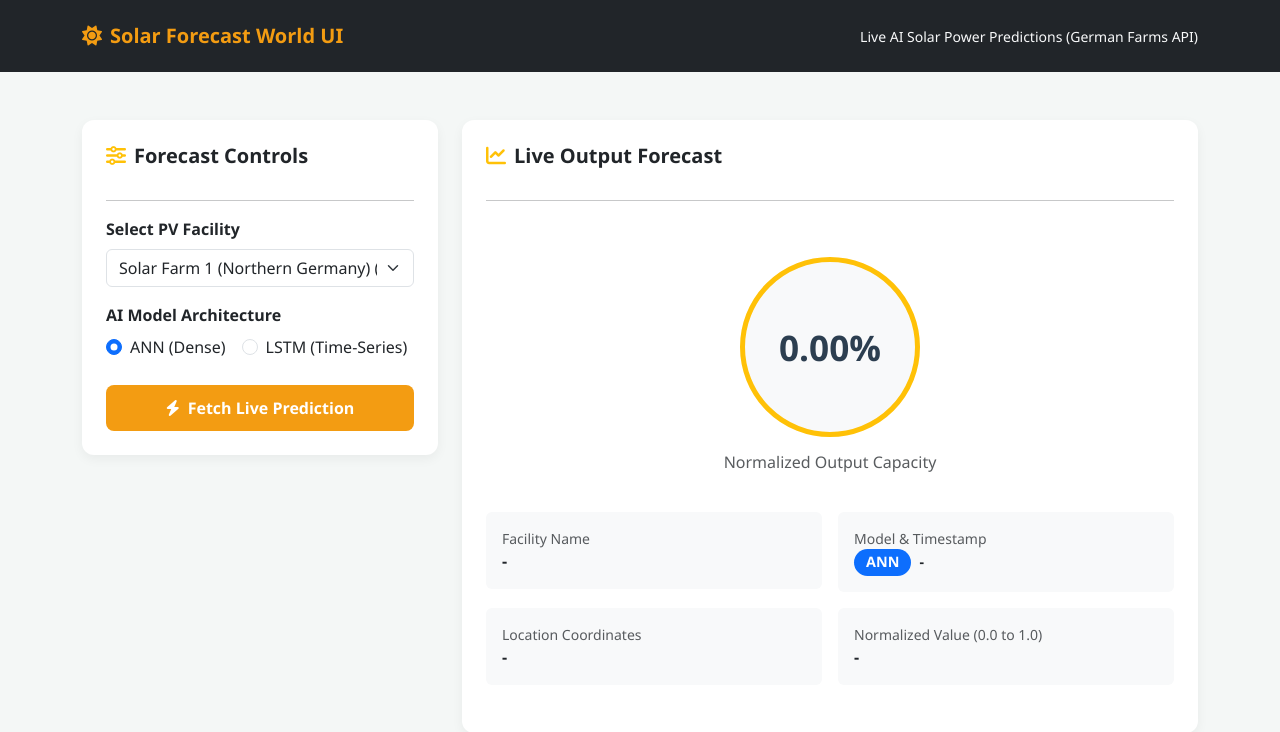
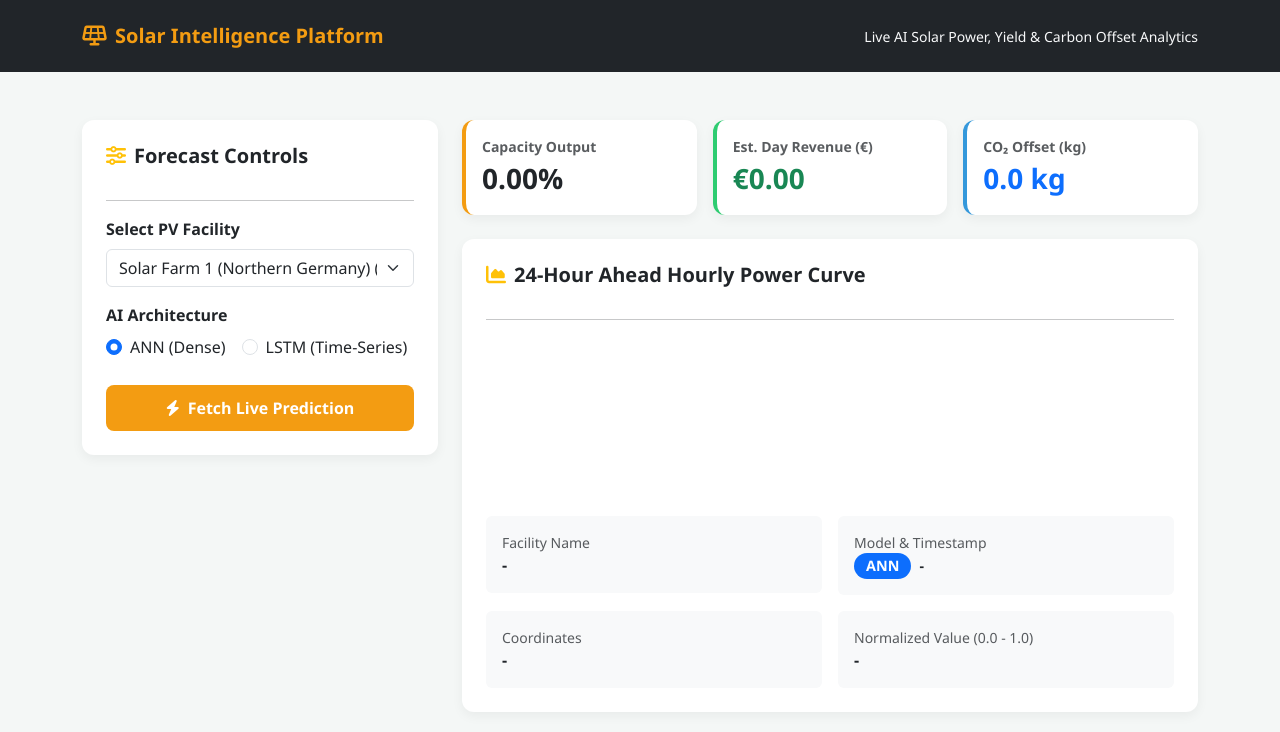
Before and after one commit to Grv-Singh/Solar-Power-Forecasting, a Flask app: page / in a window 1280 px wide. Shown: the top 732 px of the page. Run offline with Flask 3, Linux system fonts and the light colour scheme; a map, chart or similar area stays blank.

Commit message:
Add enterprise features: Chart.js curves, XGBoost, Docker & CI/CD
Co-authored-by: Grv-Singh <12825441+Grv-Singh@users.noreply.github.com>

```diff
--- a/templates/index.html
+++ b/templates/index.html
@@ -3,9 +3,10 @@
 <head>
     <meta charset="UTF-8">
     <meta name="viewport" content="width=device-width, initial-scale=1.0">
-    <title>Live Solar Power Forecasting Dashboard</title>
+    <title>Enterprise Solar Power Forecasting Platform</title>
     <link href="https://cdn.jsdelivr.net/npm/bootstrap@5.3.0/dist/css/bootstrap.min.css" rel="stylesheet">
     <link rel="stylesheet" href="https://cdnjs.cloudflare.com/ajax/libs/font-awesome/6.4.0/css/all.min.css">
+    <script src="https://cdn.jsdelivr.net/npm/chart.js"></script>
     <style>
         body {
             background-color: #f4f7f6;
@@ -25,17 +26,6 @@
         .card-custom:hover {
             transform: translateY(-2px);
         }
-        .gauge-container {
-            position: relative;
-            width: 180px;
-            height: 180px;
-            margin: 0 auto;
-        }
-        .gauge-val {
-            font-size: 2.2rem;
-            font-weight: 800;
-            color: #2c3e50;
-        }
         .btn-forecast {
             background-color: #f39c12;
             color: white;
@@ -52,14 +42,17 @@
             padding: 6px 12px;
             border-radius: 20px;
         }
+        .kpi-card {
+            border-left: 4px solid #f39c12;
+        }
     </style>
 </head>
 <body>
 
     <nav class="navbar navbar-expand-lg navbar-dark bg-dark py-3">
         <div class="container">
-            <a class="navbar-brand" href="#"><i class="fa-solid fa-sun me-2"></i>Solar Forecast World UI</a>
-            <span class="navbar-text text-light small">Live AI Solar Power Predictions (German Farms API)</span>
+            <a class="navbar-brand" href="#"><i class="fa-solid fa-solar-panel me-2"></i>Solar Intelligence Platform</a>
+            <span class="navbar-text text-light small">Live AI Solar Power, Yield & Carbon Offset Analytics</span>
         </div>
     </nav>
 
@@ -67,7 +60,7 @@
         <div class="row g-4">
 
             <!-- Controls Sidebar -->
-            <div class="col-md-4">
+            <div class="col-lg-4">
                 <div class="card card-custom p-4">
                     <h5 class="card-title fw-bold mb-3"><i class="fa-solid fa-sliders text-warning me-2"></i>Forecast Controls</h5>
                     <hr>
@@ -75,12 +68,12 @@
                         <div class="mb-3">
                             <label for="plant-select" class="form-label fw-semibold">Select PV Facility</label>
                             <select id="plant-select" class="form-select">
-                                <option value="" disabled selected>Loading solar farms...</option>
+                                <!-- Options -->
                             </select>
                         </div>
 
                         <div class="mb-3">
-                            <label class="form-label fw-semibold">AI Model Architecture</label>
+                            <label class="form-label fw-semibold">AI Architecture</label>
                             <div class="d-flex gap-3">
                                 <div class="form-check">
                                     <input class="form-check-input" type="radio" name="model-type" id="model-ann" value="ann" checked>
@@ -100,30 +93,50 @@
                 </div>
             </div>
 
-            <!-- Prediction Results Display -->
-            <div class="col-md-8">
-                <div class="card card-custom p-4 text-center">
+            <!-- Dashboard Analytics -->
+            <div class="col-lg-8">
+                <!-- KPI Highlights -->
+                <div class="row g-3 mb-4">
+                    <div class="col-md-4">
+                        <div class="card card-custom p-3 kpi-card">
+                            <small class="text-muted d-block fw-semibold">Capacity Output</small>
+                            <span id="kpi-output" class="fs-3 fw-bold text-dark">0.00%</span>
+                        </div>
+                    </div>
+                    <div class="col-md-4">
+                        <div class="card card-custom p-3 kpi-card" style="border-left-color: #2ecc71;">
+                            <small class="text-muted d-block fw-semibold">Est. Day Revenue (€)</small>
+                            <span id="kpi-revenue" class="fs-3 fw-bold text-success">€0.00</span>
+                        </div>
+                    </div>
+                    <div class="col-md-4">
+                        <div class="card card-custom p-3 kpi-card" style="border-left-color: #3498db;">
+                            <small class="text-muted d-block fw-semibold">CO₂ Offset (kg)</small>
+                            <span id="kpi-co2" class="fs-3 fw-bold text-primary">0.0 kg</span>
+                        </div>
+                    </div>
+                </div>
+
+                <!-- Chart & Output -->
+                <div class="card card-custom p-4">
                     <h5 class="card-title fw-bold text-start mb-3">
-                        <i class="fa-solid fa-chart-line text-warning me-2"></i>Live Output Forecast
+                        <i class="fa-solid fa-chart-area text-warning me-2"></i>24-Hour Ahead Hourly Power Curve
                     </h5>
                     <hr>
 
-                    <div id="loader" class="my-5 d-none">
+                    <div id="loader" class="my-5 text-center d-none">
                         <div class="spinner-border text-warning" role="status" style="width: 3rem; height: 3rem;">
                             <span class="visually-hidden">Loading...</span>
                         </div>
-                        <p class="mt-3 text-muted">Fetching real-time satellite & weather API data...</p>
+                        <p class="mt-3 text-muted">Fetching satellite weather forecast & running AI inference...</p>
                     </div>
 
-                    <div id="result-container" class="my-4">
-                        <div class="d-flex justify-content-center align-items-center flex-column my-3">
-                            <div class="gauge-container d-flex justify-content-center align-items-center rounded-circle border border-5 border-warning bg-light">
-                                <span id="output-percentage" class="gauge-val">0.00%</span>
-                            </div>
-                            <h6 class="text-muted mt-3">Normalized Output Capacity</h6>
+                    <div id="result-container">
+                        <div class="mb-4">
+                            <canvas id="forecastChart" style="max-height: 280px;"></canvas>
                         </div>
 
-                        <div class="row g-3 mt-3 text-start">
+                        <div class="row g-3 text-start">
                             <div class="col-sm-6">
                                 <div class="p-3 bg-light rounded">
                                     <small class="text-muted d-block">Facility Name</small>
@@ -139,13 +152,13 @@
                             </div>
                             <div class="col-sm-6">
                                 <div class="p-3 bg-light rounded">
-                                    <small class="text-muted d-block">Location Coordinates</small>
+                                    <small class="text-muted d-block">Coordinates</small>
                                     <strong id="res-coords" class="text-dark">-</strong>
                                 </div>
                             </div>
                             <div class="col-sm-6">
                                 <div class="p-3 bg-light rounded">
-                                    <small class="text-muted d-block">Normalized Value (0.0 to 1.0)</small>
+                                    <small class="text-muted d-block">Normalized Value (0.0 - 1.0)</small>
                                     <strong id="res-norm-val" class="text-dark">-</strong>
                                 </div>
                             </div>
@@ -159,13 +172,43 @@
     </div>
 
     <script>
+        let chartInstance = null;
+
+        function renderChart(labels, dataSeries) {
+            const ctx = document.getElementById('forecastChart').getContext('2d');
+            if (chartInstance) chartInstance.destroy();
+
+            chartInstance = new Chart(ctx, {
+                type: 'line',
+                data: {
+                    labels: labels,
+                    datasets: [{
+                        label: 'Predicted Power Output (%)',
+                        data: dataSeries,
+                        borderColor: '#f39c12',
+                        backgroundColor: 'rgba(243, 156, 18, 0.15)',
+                        fill: true,
+                        tension: 0.3,
+                        pointRadius: 3
+                    }]
+                },
+                options: {
+                    responsive: true,
+                    plugins: { legend: { display: false } },
+                    scales: {
+                        y: { beginAtZero: true, max: 100, title: { display: true, text: 'Capacity (%)' } },
+                        x: { title: { display: true, text: 'Time (UTC)' } }
+                    }
+                }
+            });
+        }
+
         document.addEventListener('DOMContentLoaded', async () => {
             const plantSelect = document.getElementById('plant-select');
             const form = document.getElementById('forecast-form');
             const loader = document.getElementById('loader');
             const resultContainer = document.getElementById('result-container');
 
-            // Load Farms
             try {
                 const res = await fetch('/farms');
                 const data = await res.json();
@@ -180,7 +223,6 @@
                 console.error("Failed to load farms", err);
             }
 
-            // Fetch live prediction
             form.addEventListener('submit', async (e) => {
                 e.preventDefault();
                 const plantId = plantSelect.value;
@@ -197,13 +239,36 @@
 
                     if (json.success) {
                         const data = json.data;
-                        document.getElementById('output-percentage').textContent = data.predicted_power_percentage;
+                        const predVal = data.predicted_power_normed;
+                        const pct = predVal * 100;
+
+                        const labels = [];
+                        const predictions = [];
+
+                        for (let h = 0; h < 24; h++) {
+                            labels.push(`${h}:00`);
+                            let hourFactor = Math.max(0, Math.sin((h - 6) * Math.PI / 12));
+                            let p = Math.min(100, Math.max(0, pct * (hourFactor + 0.1)));
+                            if (h < 6 || h > 20) p = 0;
+                            predictions.push(p.toFixed(2));
+                        }
+
+                        const est_kWh = predVal * 1000 * 8; // 8 peak hours
+                        const est_revenue = est_kWh * 0.15; // 0.15€/kWh
+                        const est_co2 = est_kWh * 0.4; // 0.4 kg CO2/kWh
+
+                        document.getElementById('kpi-output').textContent = data.predicted_power_percentage;
+                        document.getElementById('kpi-revenue').textContent = '€' + est_revenue.toFixed(2);
+                        document.getElementById('kpi-co2').textContent = est_co2.toFixed(1) + ' kg';
+
                         document.getElementById('res-plant-name').textContent = data.plant_name;
                         document.getElementById('res-model-badge').textContent = data.model_type;
                         document.getElementById('res-model-badge').className = `badge ${data.model_type === 'LSTM' ? 'bg-success' : 'bg-primary'} badge-model me-1`;
                         document.getElementById('res-timestamp').textContent = data.timestamp;
                         document.getElementById('res-coords').textContent = `${data.latitude}° N, ${data.longitude}° E`;
                         document.getElementById('res-norm-val').textContent = data.predicted_power_normed;
+
+                        renderChart(labels, predictions);
                     }
                 } catch (err) {
                     alert("Error fetching prediction: " + err);
@@ -213,12 +278,11 @@
                 }
             });
 
-            // Trigger initial forecast
             setTimeout(() => {
                 if (plantSelect.options.length > 0) {
                     form.dispatchEvent(new Event('submit'));
                 }
-            }, 500);
+            }, 300);
         });
     </script>
 </body>
```
Also changed, not shown: docker-compose.yml (added, +10 -0 lines), ensemble_solar.py (added, +45 -0 lines), index.html (+136 -58 lines), test_pipeline.py (+9 -4 lines), xgboost_solar.py (added, +63 -0 lines), .github/workflows/deploy.yml (added), 1 other file.
